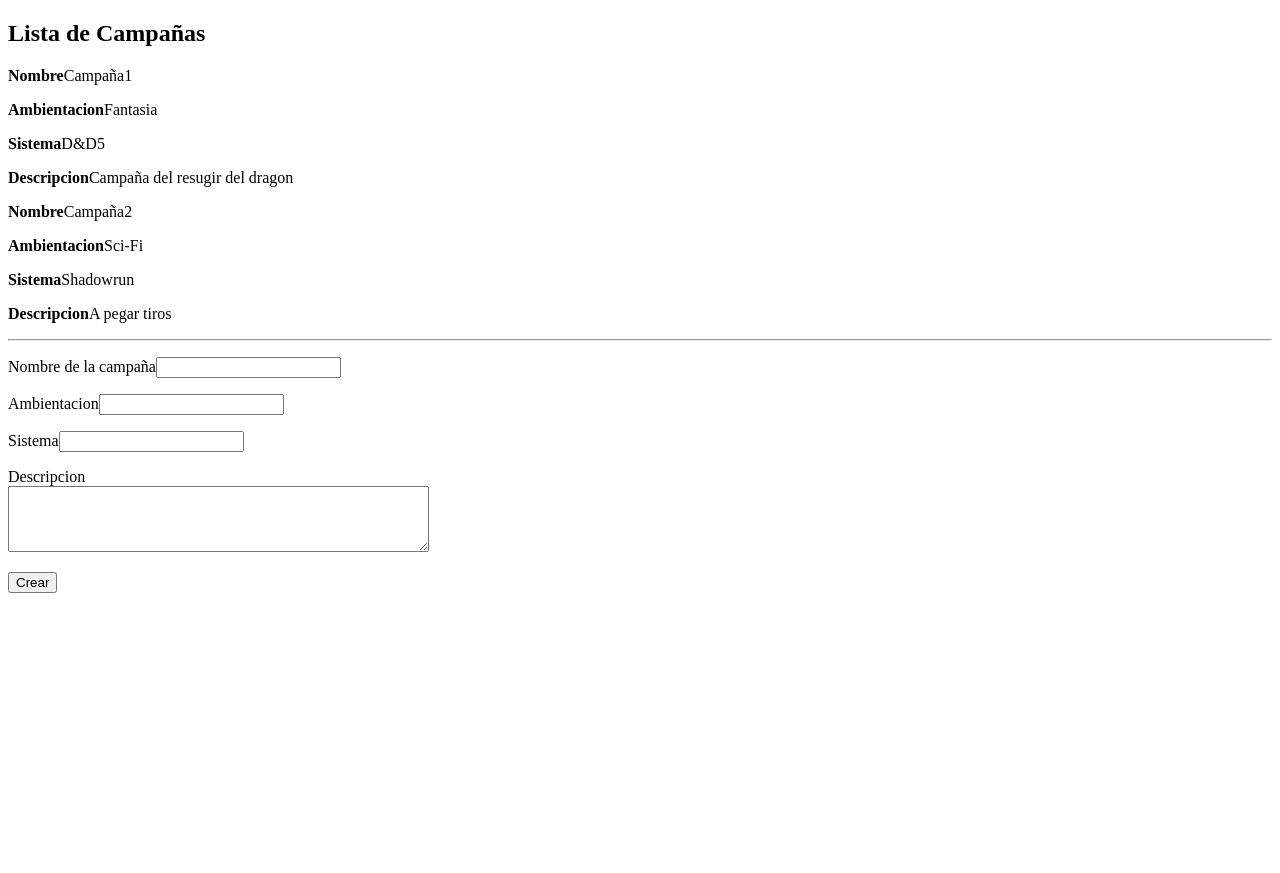
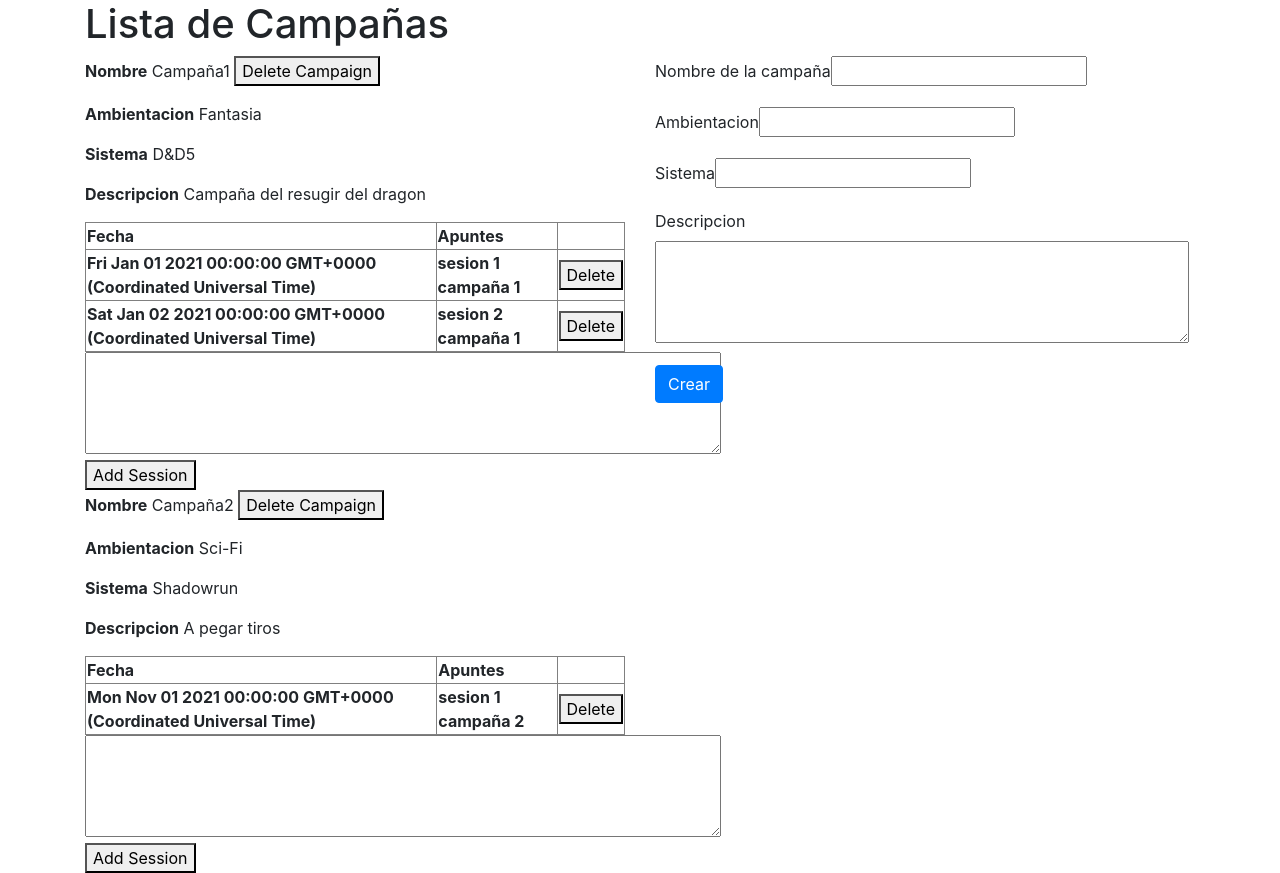
Before and after one commit to figuraocho/escriba, an Angular app: page / in a window 1280 px wide. Before the commit the page ends 800 px from the top, so only its background shows below. Built offline with nearby package versions, Linux system fonts and the light colour scheme.

Commit message:
campañas y sessiones

```diff
--- a/angular.json
+++ b/angular.json
@@ -31,7 +31,8 @@
               "src/assets"
             ],
             "styles": [
-              "src/styles.css"
+              "src/styles.css",
+              "node_modules/bootstrap/dist/css/bootstrap.css"
             ],
             "scripts": []
           },
--- a/package.json
+++ b/package.json
@@ -19,6 +19,7 @@
     "@angular/platform-browser": "~11.2.1",
     "@angular/platform-browser-dynamic": "~11.2.1",
     "@angular/router": "~11.2.1",
+    "boostrap": "^2.0.0",
     "bootstrap": "^4.6.0",
     "rxjs": "~6.6.0",
     "tslib": "^2.0.0",
--- a/src/app/campaign/campaign.component.html
+++ b/src/app/campaign/campaign.component.html
@@ -1,18 +1,35 @@
 <div class="container">
   <div class="row">
-    <h2 class="col-12">Lista de Campañas</h2>
+    <h1 class="col-12">Lista de Campañas</h1>
   </div>
   <div class="row">
     <div class="col-6">
-      <div *ngFor="let campaign of campaignList">
-        <p><b>Nombre</b>{{campaign.name}}</p>
-        <p><b>Ambientacion</b>{{campaign.setting}}</p>
-        <p><b>Sistema</b>{{campaign.system}}</p>
-        <p><b>Descripcion</b>{{campaign.description}}</p>
+      <div *ngFor="let campaign of campaignList;let campaignIndex = index">
+        <p><b>Nombre</b> {{campaign.name}} <button (click)="onDeleteCampaing(campaignIndex)">Delete Campaign</button>
+        </p>
+        <p><b>Ambientacion</b> {{campaign.setting}}</p>
+        <p><b>Sistema</b> {{campaign.system}}</p>
+        <p><b>Descripcion</b> {{campaign.description}}</p>
+        <table *ngIf="campaign.sessions" border="1">
+          <thead>
+            <tr>
+              <th>Fecha</th>
+              <th>Apuntes</th>
+            </tr>
+          </thead>
+          <tr *ngFor="let session of campaign.sessions; let sessionIndex = index">
+            <th>{{session.date}}</th>
+            <th>{{session.text}}</th>
+            <th><button (click)="onDeleteSession(campaignIndex,sessionIndex)">Delete</button></th>
+          </tr>
+        </table>
+        <textarea rows="4" cols="60" class="newSession"></textarea><button
+          (click)="onAddSession(campaignIndex)">Add Session</button>
+        <br>
       </div>
     </div>
     <hr>
-    <form  [formGroup]="campaignForm" class="col-6" (ngSubmit)="onSubmit()">
+    <form [formGroup]="campaignForm" class="col-6" (ngSubmit)="onSubmit()">
       <p>
         <label for="name">Nombre de la campaña</label>
         <input type="text" name="name" id="name" required formControlName="name">
--- a/src/app/campaign/campaign.component.ts
+++ b/src/app/campaign/campaign.component.ts
@@ -1,5 +1,5 @@
 import { Component, OnDestroy, OnInit } from '@angular/core';
-import { FormControl, FormGroup } from '@angular/forms';
+import { FormControl, FormGroup, ReactiveFormsModule } from '@angular/forms';
 import { Subscription } from 'rxjs';
 
 import { Campaign } from './campaign.model';
@@ -18,18 +18,31 @@ export class CampaignComponent implements OnInit, OnDestroy {
   constructor(private campaignService: CampaignService) {}
 
   ngOnInit(): void {
-    this.campaignList = this.campaignService.getCampaings();
+    this.campaignList = this.campaignService.getCampaigns();
     this.subscripcion = this.campaignService.campaignsChange.subscribe(
       (campaignList: Campaign[]) => {
         this.campaignList = campaignList;
       }
     );
     this.campaignForm = new FormGroup({
-      name: new FormControl(""),
-      setting: new FormControl(""),
-      system: new FormControl(""),
-      description: new FormControl("")
+      name: new FormControl(''),
+      setting: new FormControl(''),
+      system: new FormControl(''),
+      description: new FormControl(''),
     });
+  }
+
+  onDeleteCampaing(index: number) {
+    this.campaignService.deleteCampaign(index);
+  }
+
+  onAddSession(campaignIndex: number) {
+    const textElement = <HTMLInputElement>document.getElementsByClassName('newSession')[campaignIndex];
+    this.campaignService.addSession(campaignIndex, textElement.value);
+  }
+
+  onDeleteSession(campaignIndex: number, sessionIndex: number) {
+    this.campaignService.deleteSession(campaignIndex, sessionIndex);
   }
 
   onSubmit() {
--- a/src/app/campaign/campaign.service.ts
+++ b/src/app/campaign/campaign.service.ts
@@ -1,37 +1,43 @@
 import { Injectable } from '@angular/core';
 import { Subject } from 'rxjs';
 
-import { Campaign as Campaign } from './campaign.model';
+import { Session } from './session/session.model';
+import { Campaign } from './campaign.model';
 
 @Injectable({
   providedIn: 'root',
 })
 export class CampaignService {
-  private campaignList = [
+  private campaignList: Campaign[] = [
     {
       name: 'Campaña1',
-      id: "a",
+      id: 'a',
       setting: 'Fantasia',
       system: 'D&D5',
       description: 'Campaña del resugir del dragon',
+      sessions: [
+        { date: new Date('01/01/2021'), text: 'sesion 1 campaña 1' },
+        { date: new Date('01/02/2021'), text: 'sesion 2 campaña 1' },
+      ],
     },
     {
       name: 'Campaña2',
-      id: "b",
+      id: 'b',
       setting: 'Sci-Fi',
       system: 'Shadowrun',
       description: 'A pegar tiros',
+      sessions: [{ date: new Date('11/01/2021'), text: 'sesion 1 campaña 2' }],
     },
   ];
 
   campaignsChange = new Subject<Campaign[]>();
 
-  public getCampaings() {
+  public getCampaigns() {
     return this.campaignList.slice();
   }
 
   public getCampaign(id: string) {
-    return this.campaignList.find(element => element.id === id);
+    return this.campaignList.find((element) => element.id === id);
   }
 
   public addCampaign(campaign: Campaign) {
@@ -40,6 +46,21 @@ export class CampaignService {
     this.campaignsChange.next(this.campaignList.slice());
   }
 
+  public deleteCampaign(index: number) {
+    this.campaignList.splice(index, 1);
+    this.campaignsChange.next(this.campaignList);
+  }
+
+  public addSession(campaignIndex: number, inputText: string) {
+    const newSession = new Session(new Date, inputText);
+    this.campaignList[campaignIndex].sessions?.push(newSession);
+  }
+
+  public deleteSession(campaignIndex: number, sessionIndex: number) {
+    this.campaignList[campaignIndex].sessions?.splice(sessionIndex, 1);
+    this.campaignsChange.next(this.campaignList);
+  }
+
   public setCampaign() {
     // ... todo
   }
--- a/src/app/campaign/session/session.model.ts
+++ b/src/app/campaign/session/session.model.ts
@@ -1,3 +1,3 @@
 export class Session {
-  constructor(private date: Date, private text: string, private id?:string){}
+  constructor(public date: Date, public text: string, public id?:string){}
 }
```
Also changed, not shown: 1 other file (tests, documents, lock files or other folders).
